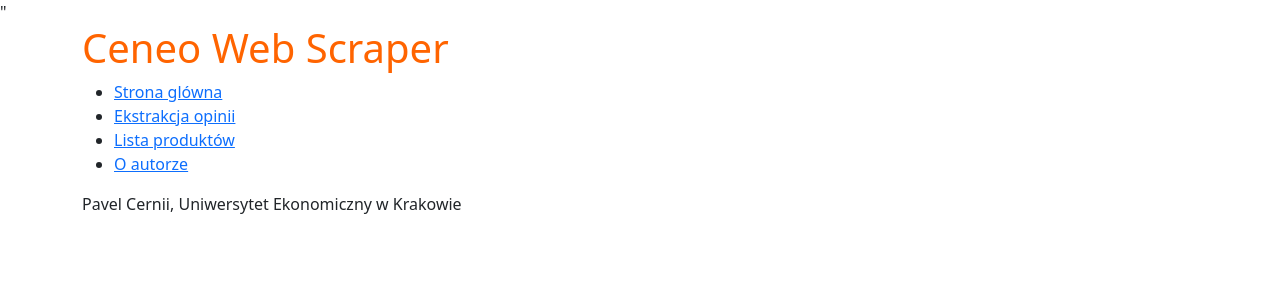
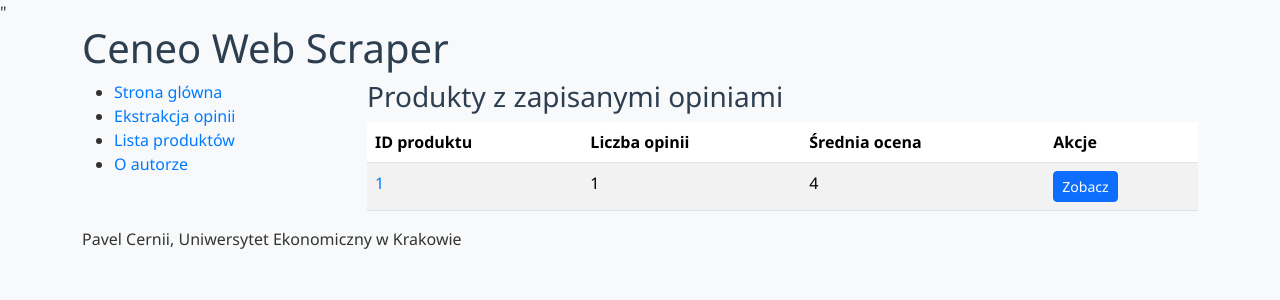
Before and after one commit to PavelCernii/CeneoWebScraper, a Python web app: template app/templates/products.html in a window 1280 px wide. Shown: the top 300 px of the page. Run offline with Jinja, Linux system fonts and the light colour scheme; the template is opened without the code that fills it: most values are stand-ins (such as "Sample title", 1, 10 or a date in 2020); some libraries are stand-ins or nearby versions.

Commit message:
2025-05-29 PC

```diff
--- a/app/static/style.css
+++ b/app/static/style.css
@@ -1,3 +1,18 @@
-h1{
-    color : #ff6400
+body {
+    background-color: #f8f9fa;
+    font-family: 'Segoe UI', sans-serif;
+    color: #333;
 }
+
+h1, h2, h3 {
+    color: #2c3e50;
+}
+
+a {
+    color: #007bff;
+    text-decoration: none;
+}
+
+a:hover {
+    text-decoration: underline;
+}
--- a/app/templates/author.html
+++ b/app/templates/author.html
@@ -1,5 +1,8 @@
 {% extends 'base.html' %}
 {% block title %} {% endblock %}
 {% block content %}
-
+    <h3>Informacje o autorze</h3>
+    <p>Aplikacja stworzona przez studenta Pavel Cernii w ramach zajęć na Uniwersytecie Ekonomicznym w Krakowie.</p>
+    <p>Kontakt: <a href="236159@student.uek.krakow.pl">236159@student.uek.krakow.pl</a></p>
+    <p>Link do mojego GitHub: <a href="https://github.com/PavelCernii">przejdź do GitHub</a></p>
 {% endblock %}
--- a/app/templates/base.html
+++ b/app/templates/base.html
@@ -10,12 +10,12 @@
     <script src="https://ajax.googleapis.com/ajax/libs/jquery/3.7.1/jquery.min.js"></script>
     <script src="https://cdn.jsdelivr.net/npm/bootstrap@5.3.6/dist/js/bootstrap.bundle.min.js" integrity="sha384-j1CDi7MgGQ12Z7Qab0qlWQ/Qqz24Gc6BM0thvEMVjHnfYGF0rmFCozFSxQBxwHKO" crossorigin="anonymous"></script>
     <script src="https://cdn.datatables.net/2.3.1/js/dataTables.min.js"></script>
-    <title>Ceneo Web Scraper</title>
+    <title>{% block page_title %}Ceneo Web Scraper{% endblock %}</title>
 </head>
 <body>
     <header class="container sticky-top">
         <h1>Ceneo Web Scraper</h1>
-        <h2>{% block title %} {% endblock %}</h2>
+        <h2>{% block header_title %} {% endblock %}</h2>
     </header>
 
     <section class="container">
--- a/app/templates/products.html
+++ b/app/templates/products.html
@@ -1,5 +1,27 @@
 {% extends 'base.html' %}
-{% block title %} {% endblock %}
+{% block title %}Lista produktów{% endblock %}
 {% block content %}
-
+<h3>Produkty z zapisanymi opiniami</h3>
+<table class="table table-striped">
+  <thead>
+    <tr>
+      <th>ID produktu</th>
+      <th>Liczba opinii</th>
+      <th>Średnia ocena</th>
+      <th>Akcje</th>
+    </tr>
+  </thead>
+  <tbody>
+    {% for product in products %}
+    <tr>
+      <td><a href="{{ url_for('product', product_id=product.id, product_name=product.name) }}">{{ product.id }}</a></td>
+      <td>{{ product.opinion_count }}</td>
+      <td>{{ product.avg_rating }}</td>
+      <td>
+        <a href="{{ url_for('product', product_id=product.id, product_name=product.name) }}" class="btn btn-primary btn-sm">Zobacz</a>
+      </td>
+    </tr>
+    {% endfor %}
+  </tbody>
+</table>
 {% endblock %}
```
Also changed, not shown: app/templates/product.html (+11 -8 lines), app/views.py (+43 -4 lines).
